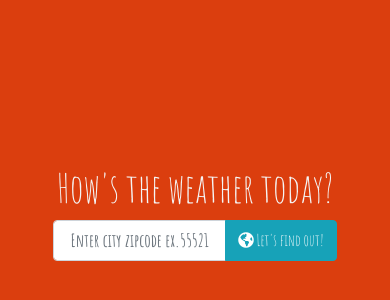
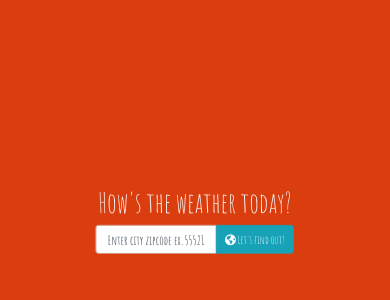
Before and after one commit to respici0/amherst-weather-app, a React (Create React App) app: page / in a window 390 px wide. Shown: the part 174-474 px from the top of the page. Built offline with nearby package versions, Linux system fonts and the light colour scheme; what redux-promise-middleware would draw is missing.

Commit message:
cleaning up

```diff
--- a/src/App.scss
+++ b/src/App.scss
@@ -51,7 +51,6 @@ body {
   color: colors(accentOne);
   border-radius: 5px;
   width: 600px;
-  // height: 400px;
 
   h3 {
     font-size: 40px;
@@ -102,8 +101,9 @@ body {
     background-color: colors(accentOne);
   }
 }
-// @media screen and (width: 787px) {
-//       .currentWeather {
-//         transform: scale(0.6);
-//       }
-//     }
+
+  @media screen and (max-width: 650px) {
+    .viewContent {
+      transform: scale(0.7);
+    }
+  }
--- a/src/components/ForeCast.js
+++ b/src/components/ForeCast.js
@@ -9,9 +9,10 @@ const ForeCast = props => (
                         <h1><i className="fas fa-calendar-alt" id="calender"></i> 5 Day forecast</h1>
                     </button>
                 </div>
-                {/* map list of forecast here into accordian */}
+                {/* map list of forecast updates here into accordian but don't want to show all 30+ post */}
                 <div id="foreCastList" className="collapse hide" data-parent="#foreCastAccordian">
-                    {/* updates every three hours depending on numbers */}
+                    {/* updates every three hours depending on the first two initial numbers in 24 hour clock "00.00.00". */}
+                    {/* filter?(decided not too) just map if [].slice() === to first numbers. */}
                     {props.fiveDayForeCast.map((obj, i) => obj.dt_txt.slice(11, 13) === ("00" || "03" || "06" || "09" || "12" || "15" || "18" || "21") ?
                         <div key={i} className="card-body">
                             <div className="row">
--- a/src/services/UserServices.js
+++ b/src/services/UserServices.js
@@ -1,7 +1,7 @@
 import axios from 'axios';
 
 export default class UserServices {
-
+    // will be able to get rid of this file when I am able to map my array correctly from redux store.
     static getFiveDayForecast(zipcode, onSuccess, onError) {
         axios.get(
             `https://api.openweathermap.org/data/2.5/forecast?zip=${zipcode},us&units=imperial&APPID=b30c36d10d053c968e9752b0bdeb47d2`
```
